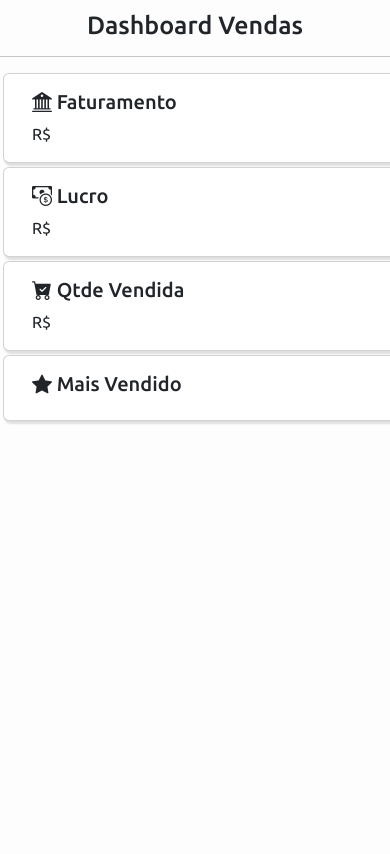
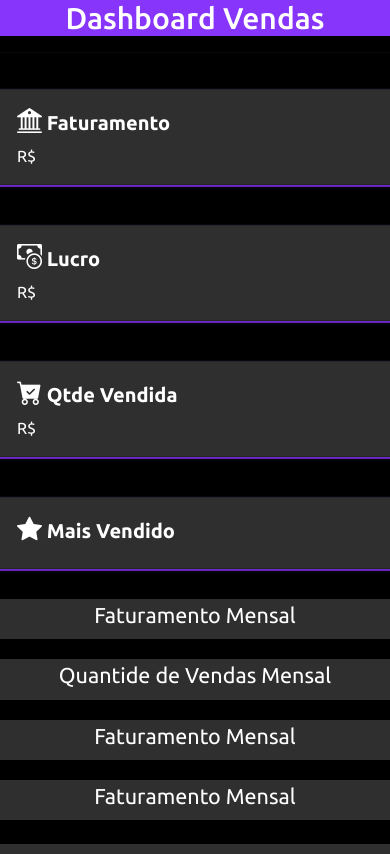
Before and after one commit to C4ioD/DashboardPython, a Flask app: template app/templates/index.html in a window 390 px wide. Run offline with Flask 3, Linux system fonts and the light colour scheme; the template is opened without the code that fills it, so the values that code supplies are empty; parts of the project's set-up code (start-up, migrations or seed data) failed here and were passed over; some libraries are stand-ins or nearby versions.

Commit message:
melhorando visual

```diff
--- a/app/static/style.css
+++ b/app/static/style.css
@@ -5,17 +5,43 @@ body {
   font-family: Ubuntu, Arial;
   width: 100%;
   height: 100%;
-  background-color: rgb(253, 253, 253);
+  background-color: rgb(0, 0, 0);
 }
 
 h1 {
-  font-size: 25px;
+  font-size: 30px;
   text-align: center;
-  margin-top: 10px;
+  color: #fff;
+  background-color: #8735fb;
 }
 
 .card {
-  margin-left: 30px;
-  margin-bottom: 4px;
-  box-shadow: 2px 2px 2px 1px rgba(0, 0, 0, 0.116);
+  margin: 20px;
+  box-shadow: 1px 1px 1px 1px #8735fbcb;
+  background-color: #2f2f2f;
 }
+
+.card h5,
+.card p {
+  color: #fff;
+  font-weight: bold;
+}
+
+.card p {
+  font-weight: 400;
+}
+
+.card i {
+  font-size: 25px;
+}
+
+.grafico {
+  margin: 10px;
+  background-color: #2f2f2f;
+}
+
+.grafico legend {
+  color: #fff;
+  text-align: center;
+  width: 100%;
+}
--- a/app/templates/index.html
+++ b/app/templates/index.html
@@ -14,8 +14,9 @@
 
     <main>
       <h1>Dashboard Vendas</h1>
+
       <hr />
-      <section id="g-cards">
+      <section id="g-cards container">
         <div class="row d-flex justify-content-center">
           <div class="card col-md-2">
             <div class="card-body">
@@ -50,17 +51,25 @@
         </div>
       </section>
       <section id="sobre">
-        <div class="row">
-          <div class="col-md-6 grafico">{{ graph_html_vendas|safe }}</div>
-          <div class="col-md-6 grafico">{{ graph_html_qtd_vendas|safe }}</div>
+        <div class="row d-flex justify-content-center">
+          <div class="col-md-5 grafico">
+            <legend>Faturamento Mensal</legend>
+            {{ graph_html_vendas|safe }}
+          </div>
+          <div class="col-md-5 grafico">
+            <legend>Quantide de Vendas Mensal</legend>
+            {{ graph_html_qtd_vendas|safe }}
+          </div>
         </div>
       </section>
       <section>
-        <div class="row">
-          <div class="col-md-6 grafico">
+        <div class="row d-flex justify-content-center">
+          <div class="col-md-5 grafico">
+            <legend>Faturamento Mensal</legend>
             {{graph_html_faturamento_vendedor|safe}}
           </div>
-          <div class="col-md-6 grafico">
+          <div class="col-md-5 grafico">
+            <legend>Faturamento Mensal</legend>
             {{graph_html_qtde_vendida_pagamentos|safe}}
           </div>
         </div>
```
Also changed, not shown: app/analise.py (+99 -1 lines).
